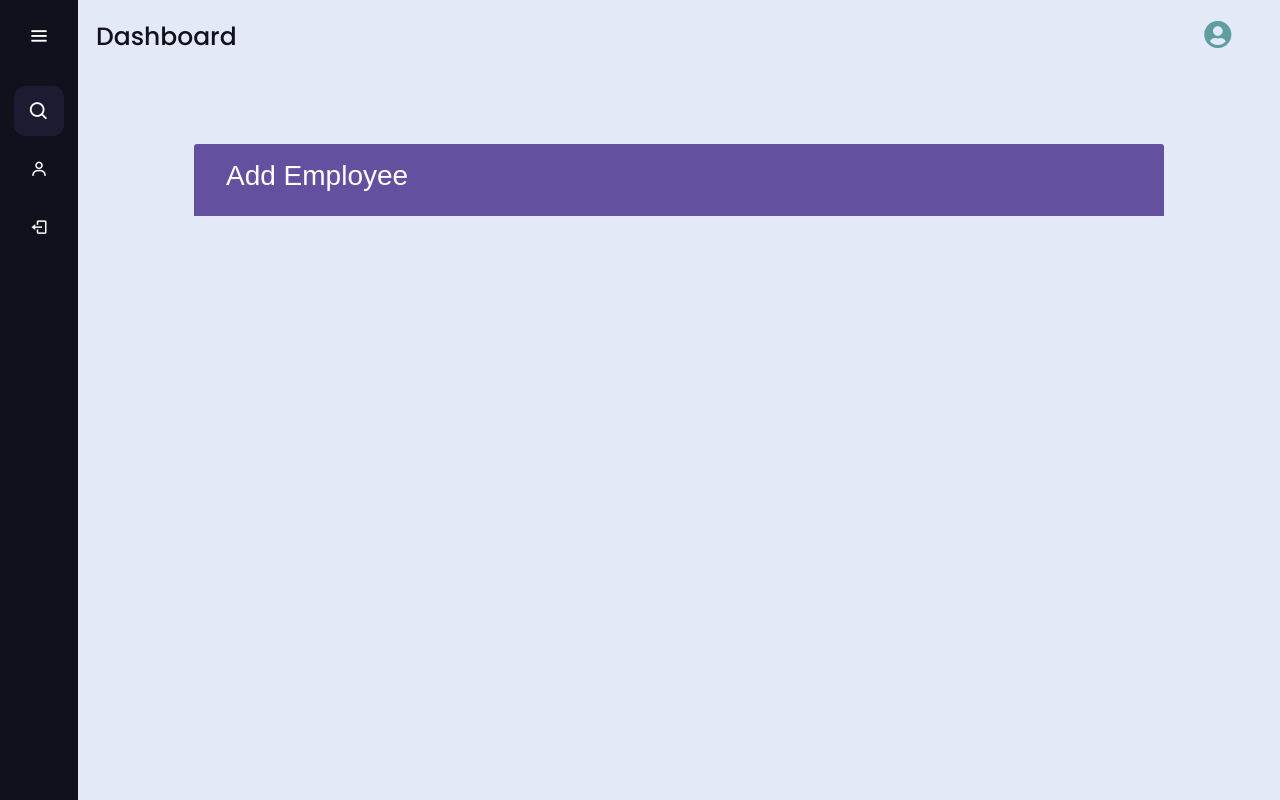
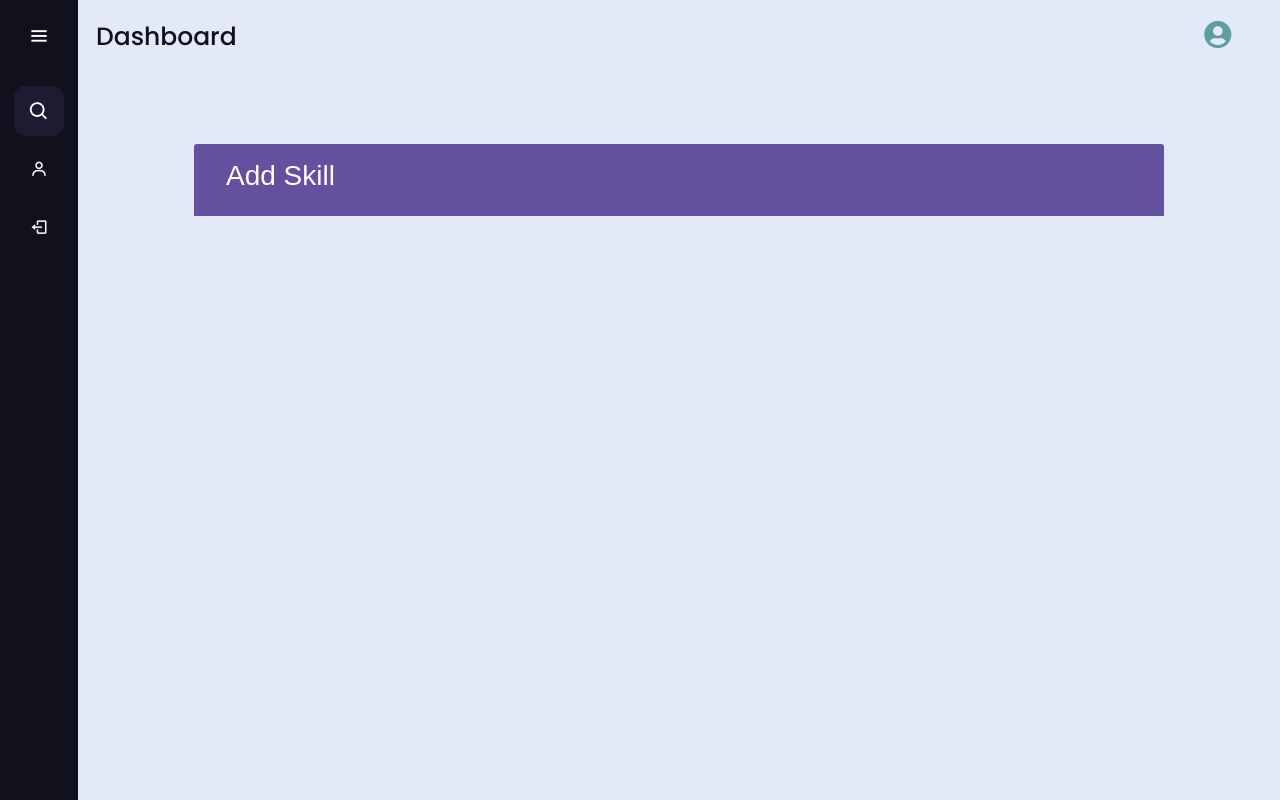
Before and after one commit to gowthamasokan12/flasklive, a Flask app: template templates/addskill.html in a window 1280 px wide. Run offline with Flask 2, Linux system fonts and the light colour scheme; the template is opened without the code that fills it, so the values that code supplies are empty; some libraries are stand-ins or nearby versions.

Commit message:
Add files via upload

```diff
--- a/templates/addskill.html
+++ b/templates/addskill.html
@@ -80,7 +80,7 @@
 <div class='container'>
     <div class='panel panel-primary dialog-panel'>
         <div class='panel-heading'>
-            <h3>Add Employee</h3>
+            <h3>Add Skill</h3>
         </div>
         <div class='panel-body'>
             {% if action == 'create' %}
```
